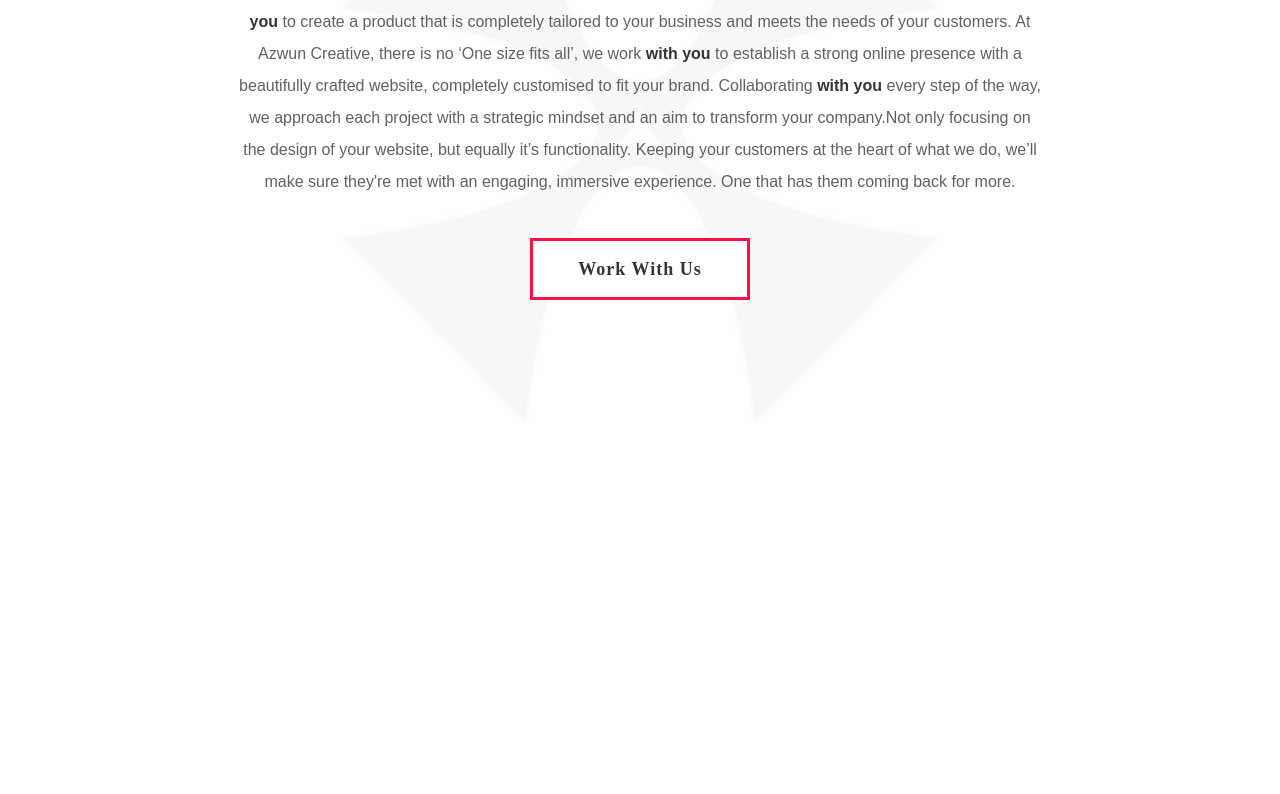
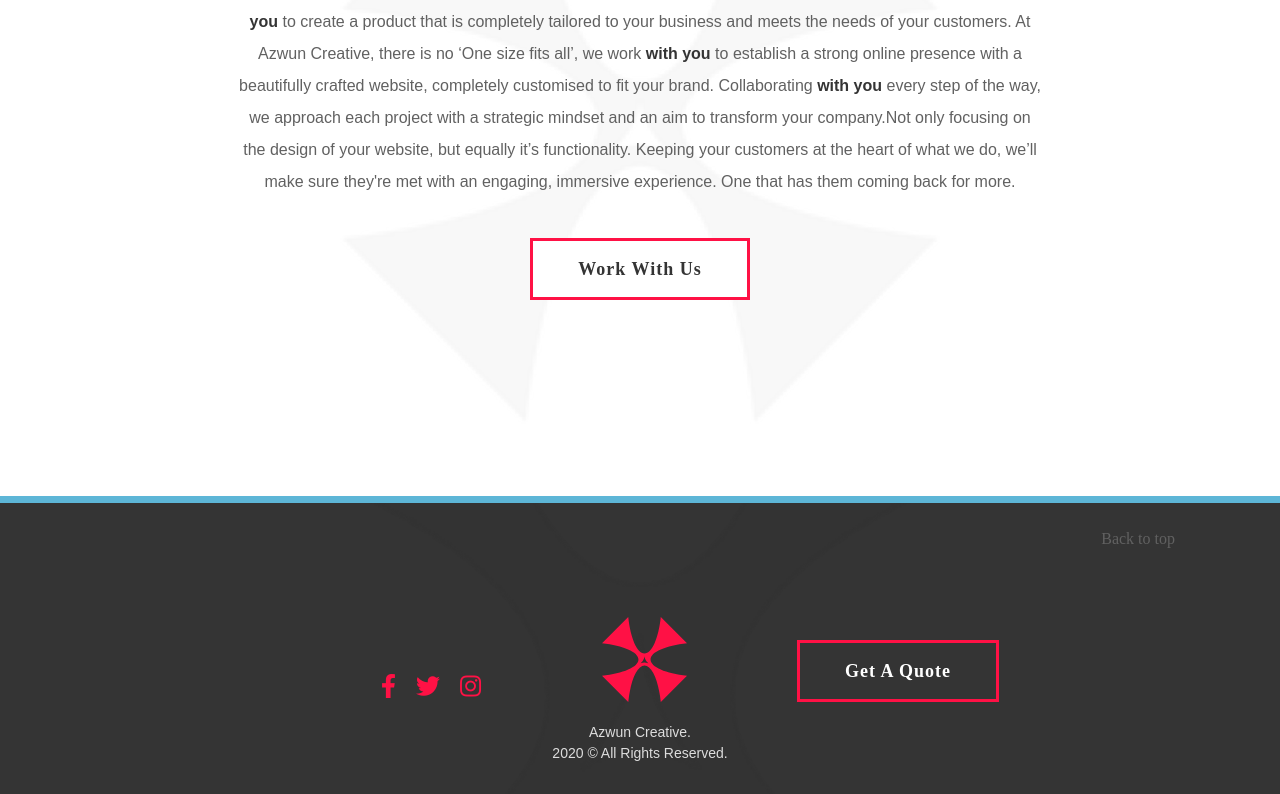
Before and after one commit to iamcstlouis/azwuncreative-react-rebuild, a React (Create React App) app: page /about in a window 1280 px wide. Shown: the part 326-1120 px from the top of the page. Before the commit the page ends 800 px from the top, so only its background shows below. Built offline with nearby package versions, Linux system fonts and the light colour scheme.

Commit message:
Adds project footer and styles

```diff
--- a/src/App.js
+++ b/src/App.js
@@ -6,6 +6,7 @@ import './App.scss';
 import Header from './components/header/header.component';
 import Homepage from './pages/home/homepage/homepage.component';
 import About from './pages/about/about.component';
+import Footer from './components/footer/footer.component';
 
 function App() {
   return (
@@ -15,6 +16,7 @@ function App() {
         <Route exact path='/' component={Homepage} />
         <Route path='/about' component={About} />
       </Switch>
+      <Footer />
     </div>
   );
 }
--- /dev/null
+++ b/src/components/footer/footer.component.jsx
@@ -0,0 +1,75 @@
+import React from 'react';
+import { Link } from 'react-router-dom';
+
+import './footer.styles.scss'
+
+const Footer = () => {
+
+    const getYear = () => {
+        return new Date().getFullYear();
+    }
+
+    return (
+        <section id='footer' className='footer'>
+            <div className='container'>
+                <div className='content-wrapper'>
+                    <div className='link-wrapper'>
+                        <button
+                            className='back-to-top'
+                            v-if='$route.meta.showBackToTopBtn'
+                        >
+                            Back to top
+                            </button>
+                    </div>
+
+                    <div className='top-section' data-aos='zoom-in' data-aos-once='true'>
+                        <div className='logo-wrapper'>
+                            <div className='logo'>
+                                <img src={require('../../assets/imgs/global/azwun-logo-mark.svg')} alt='Azwun Creative Logo' />
+                            </div>
+                        </div>
+
+                        <div className='azwun-btn azwun-btn--accent-border'>
+                            <Link to='/contact'
+                                className='azwun-btn__txt azwun-btn__txt--white'>
+                                Get A Quote
+                        </Link>
+                        </div>
+
+                        <div className='socials'>
+                            <div className='content-wrapper'>
+                                <div className='icn icn--facebook'>
+                                    <a href='https://www.facebook.com/Azwun-Creative-105284587859335/' target='_blank'>
+                                        <i className='fab fa-facebook-f'></i>
+                                    </a>
+                                </div>
+                                <div className='icn icn--twitter'>
+                                    <a href='https://twitter.com/azwuncreative' target='_blank'>
+                                        <i className='fab fa-twitter'></i>
+                                    </a>
+                                </div>
+                                <div className='icn icn--instagram'>
+                                    <a href='https://www.instagram.com/azwuncreative/' target='_blank'>
+                                        <i className='fab fa-instagram'></i>
+                                    </a>
+                                </div>
+                            </div>
+                        </div>
+                    </div>
+
+                    <div className='bottom-section'>
+                        <div className='copyright'>
+                            <div className='content-wrapper'>
+                                <p>
+                                    <span>Azwun Creative.</span>{getYear()} &copy; All Rights Reserved.
+                                </p>
+                            </div>
+                        </div>
+                    </div>
+                </div>
+            </div>
+        </section>
+    );
+}
+
+export default Footer;
--- /dev/null
+++ b/src/components/footer/footer.styles.scss
@@ -0,0 +1,126 @@
+.footer {
+    border-top: solid #5DB6D7 0.7rem;
+    background: #343434;
+    margin-top: 7.2rem;
+    padding-bottom: 3rem;
+    background-image: url("../../assets/imgs/global/footer_bg_logo_mobile.png");
+    background-repeat: no-repeat;
+    background-position: center;
+
+    @media screen and (min-width: 412px) {
+        background-image: url("../../assets/imgs/global/footer_bg_logo_desktop.png");
+    }
+
+    @media screen and (min-width: 580px) {
+        background-size: 1000px 950px;
+    }
+
+    @media screen and (min-width: 1000px) {
+        background-size: 1300px 950px;
+        background-position-y: -200px;
+    }
+
+    .container {
+        .content-wrapper {
+            text-align: center;
+
+            .link-wrapper {
+                text-align: right;
+
+                .back-to-top {
+                    display: inline-block;
+                    font-family: "Exo 2";
+                    font-size: 16px;
+                    font-weight: 400;
+                    color: #616161;
+                    padding: 2rem 0 0 2rem;
+                    background: none;
+                    border: none;
+
+                    @media screen and (min-width: 768px) {
+                        padding: 2rem 2rem 0 2rem;
+                    }
+                }
+            }
+
+            .top-section {
+                @media screen and (min-width: 768px) {
+                    display: flex;
+                    justify-content: center;
+                    align-items: flex-end;
+                    // Padding centers copyright text and logo
+                    padding-left: 3rem;
+                }
+
+                @media screen and (min-width: 1024px) {
+                    padding-left: 9rem;
+                }
+
+                .logo-wrapper {
+                    order: 1;
+
+                    @media screen and (min-width: 768px) {
+                        flex: 0 0 30%;
+                    }
+
+                    .logo {
+                        width: 8.5rem;
+                        margin: 6.2rem auto 0 auto;
+                    }
+                }
+
+                .azwun-btn {
+                    margin-top: 5rem;
+                    order: 2;
+                }
+
+                .socials {
+                    order: 0;
+
+                    .content-wrapper {
+                        display: flex;
+                        justify-content: space-around;
+                        width: 120px;
+                        margin: 7rem auto 0 auto;
+
+                        @media screen and (min-width: 768px) {
+                            width: auto;
+                        }
+
+                        .icn {
+                            a {
+                                display: inline-block;
+                                color: #FF1145;
+                                padding: 1rem 0.5rem 0 0.5rem;
+                                margin: 0 0.5rem;
+
+                                i {
+                                    font-size: 24px;
+                                }
+                            }
+                        }
+                    }
+                }
+            }
+
+            .bottom-section {
+                .copyright {
+                    margin-top: 2rem;
+
+                    .content-wrapper {
+                        p {
+                            font-size: 14px;
+                            color: #DDD;
+                            line-height: 1.5;
+                            margin-bottom: 0;
+
+                            span {
+                                display: block;
+                            }
+                        }
+                    }
+                }
+            }
+        }
+    }
+}
```
